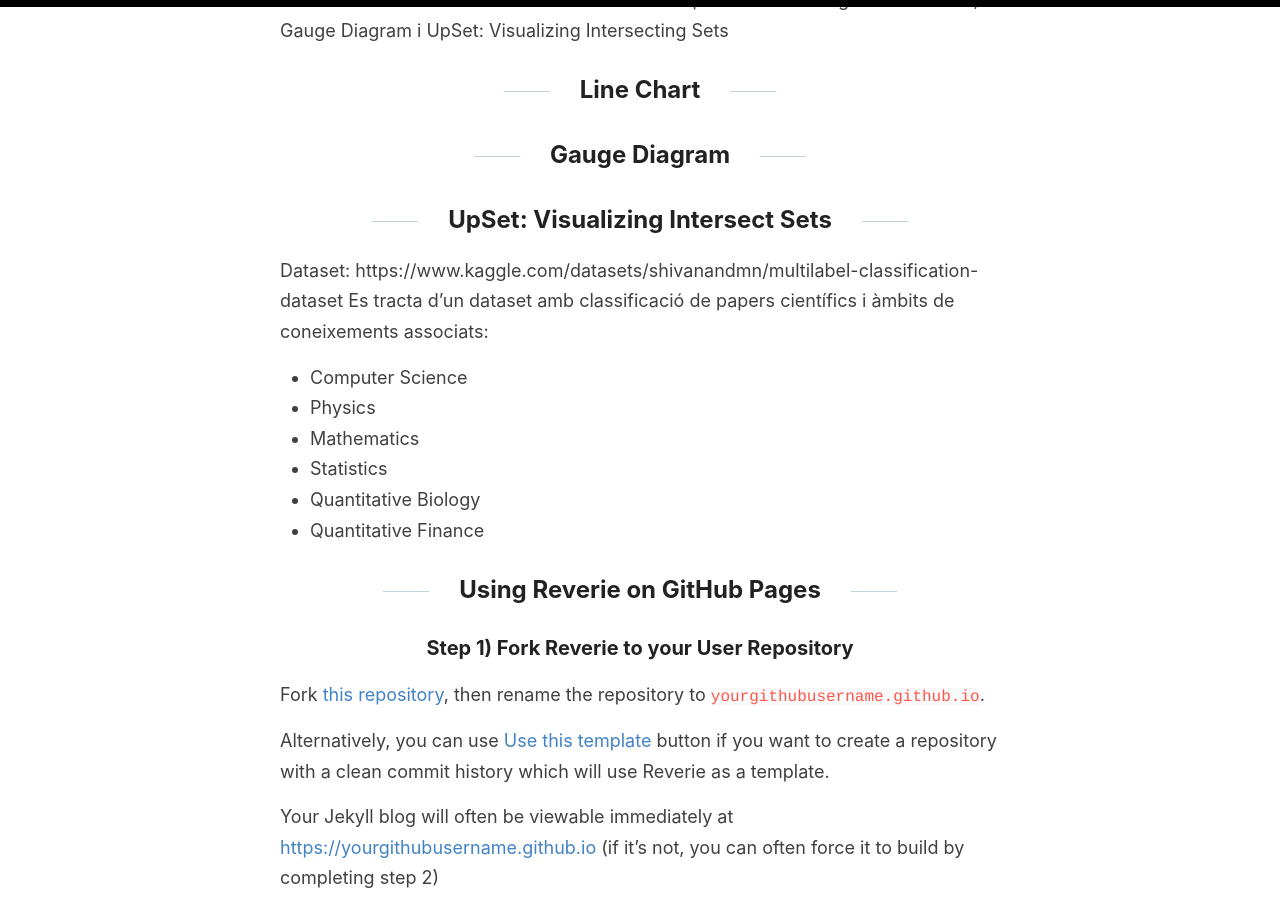
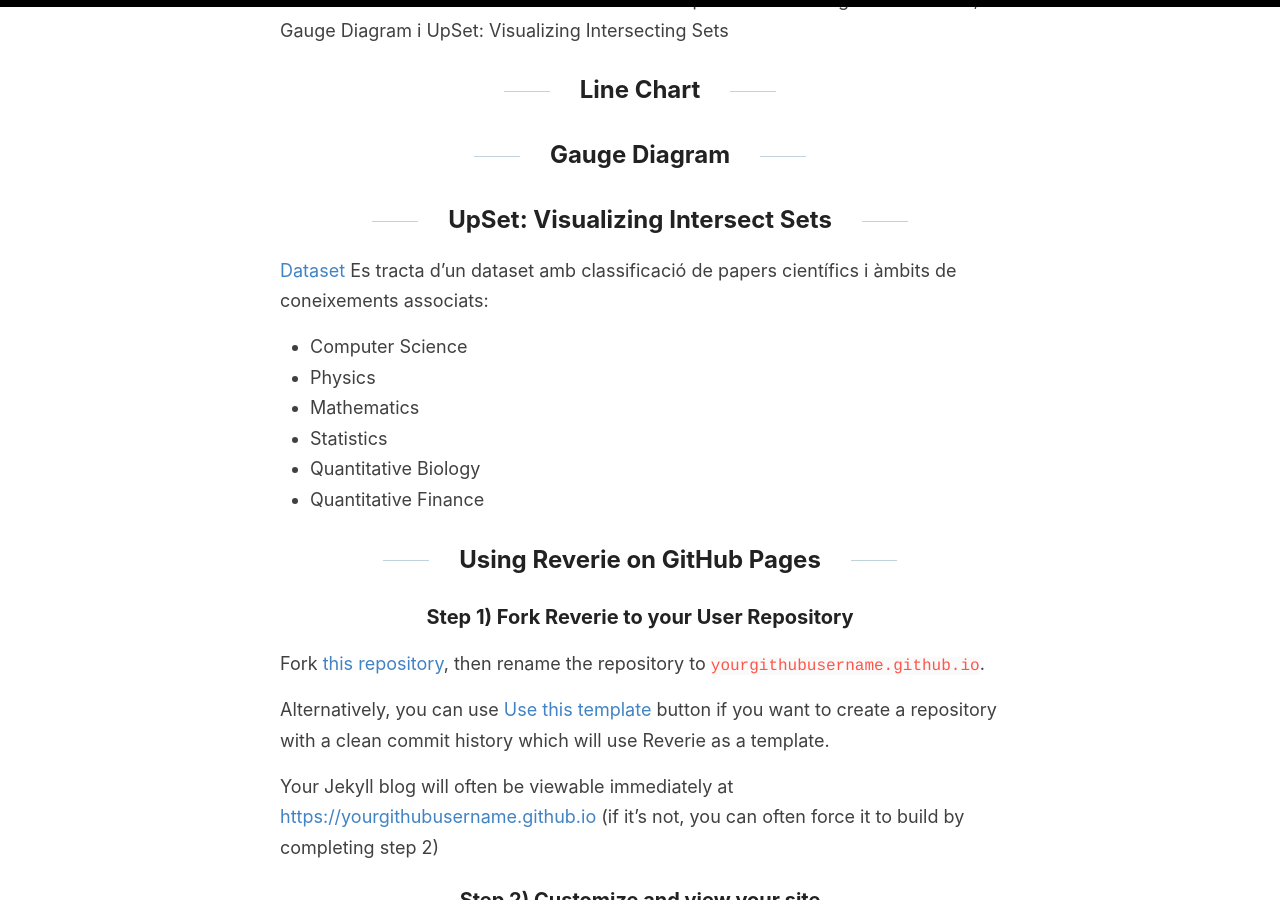
Before and after one commit to albecor80/visualitzacio_uoc, a Jekyll site: the page built from _posts/2023-05-01-pac2-tecniques-de-visualitzacio.md, in a window 1280 px wide and 900 px high, scrolled down 346 px. Built offline with Jekyll 4.4.1, drawn with Linux system fonts in a browser that asks for light colours; part of the change alters nothing that is shown.

Commit message:
Update 2023-05-01-pac2-tecniques-de-visualitzacio.md

```diff
--- a/_posts/2023-05-01-pac2-tecniques-de-visualitzacio.md
+++ b/_posts/2023-05-01-pac2-tecniques-de-visualitzacio.md
@@ -10,7 +10,7 @@ A continuació analitzaré les tres visualitzacions que se m'han assignat: Line
 ## Gauge Diagram
 ## UpSet: Visualizing Intersect Sets
 
-Dataset: https://www.kaggle.com/datasets/shivanandmn/multilabel-classification-dataset
+[Dataset](https://www.kaggle.com/datasets/shivanandmn/multilabel-classification-dataset)
 Es tracta d'un dataset amb classificació de papers científics i àmbits de coneixements associats:
 
 - Computer Science
```
